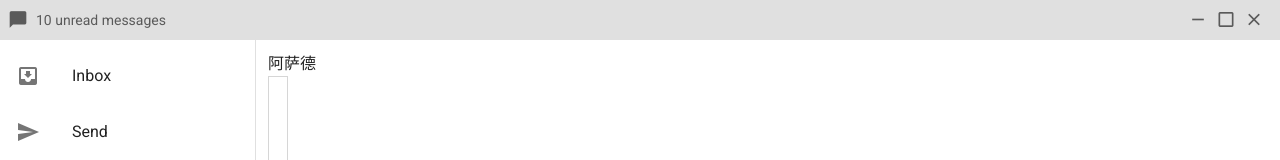
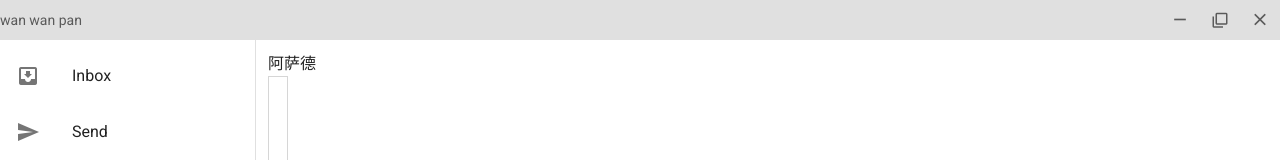
Before and after one commit to wannvmi/wan-wan-pan-desktop, a Vue app: page /#/home in a window 1280 px wide. Shown: the top 160 px of the page. Built offline with nearby package versions, Linux system fonts and the light colour scheme.

Commit message:
process click

```diff
--- a/src/layout/components/SystemBar.vue
+++ b/src/layout/components/SystemBar.vue
@@ -4,17 +4,94 @@
     window
     app
   >
-    <v-icon>mdi-message</v-icon>
-    <span>10 unread messages</span>
+    <span>wan wan pan</span>
     <v-spacer />
-    <v-icon>mdi-minus</v-icon>
-    <v-icon>mdi-checkbox-blank-outline</v-icon>
-    <v-icon>mdi-close</v-icon>
+    <div
+      class="system-bar-icon"
+      @click="minimize"
+    >
+      <v-icon :size="20">
+        mdi-minus
+      </v-icon>
+    </div>
+    <div
+      class="system-bar-icon"
+      v-if="!isMax"
+      @click="maximize"
+    >
+      <v-icon :size="18">
+        mdi-checkbox-blank-outline
+      </v-icon>
+    </div>
+    <div
+      class="system-bar-icon"
+      v-else
+      @click="restore"
+    >
+      <v-icon :size="18">
+        mdi-checkbox-multiple-blank-outline
+      </v-icon>
+    </div>
+    <div
+      class="system-bar-icon system-bar-close"
+      @click="close"
+    >
+      <v-icon :size="20">
+        mdi-close
+      </v-icon>
+    </div>
   </v-system-bar>
 </template>
 
 <script>
-export default {}
+export default {
+  data() {
+    return {
+      isMax: true
+    }
+  },
+  methods: {
+    minimize() {
+      process.minimize()
+    },
+    maximize() {
+      process.maximize()
+    },
+    restore() {
+      process.restore()
+    },
+    close() {
+      process.close()
+    }
+  }
+}
 </script>
 
-<style lang="scss" scoped></style>
+<style lang="scss" scoped>
+.v-system-bar {
+  padding: 0;
+  -webkit-app-region: drag;
+}
+
+.system-bar-icon {
+  width: 40px;
+  height: 40px;
+  -webkit-app-region: no-drag;
+
+  @extend %flex-center-col;
+
+  &:hover {
+    background-color: rgba(255, 255, 255, 0.7);
+  }
+
+  .v-icon {
+    margin: auto;
+  }
+
+  &.system-bar-close {
+    &:hover {
+      background-color: rgba(255, 0, 0, 0.7);
+    }
+  }
+}
+</style>
--- a/src/layout/index.vue
+++ b/src/layout/index.vue
@@ -1,7 +1,7 @@
 <template>
+  <div>
     <v-app id="inspire">
       <system-bar />
-
       <v-navigation-drawer
         v-model="drawer"
         permanent
@@ -32,6 +32,7 @@
         </v-container>
       </v-main>
     </v-app>
+  </div>
 </template>
 
 <script>
@@ -62,6 +63,8 @@ export default {
 <style lang="scss" scoped>
 .v-main {
   height: calc(100vh - 40px);
+  overflow-x: hidden;
+  overflow-y: scroll;
 }
 
 .demos {
--- a/src/styles/index.scss
+++ b/src/styles/index.scss
@@ -2,7 +2,7 @@
 
 html {
   // overflow-y: auto !important;
-  overflow-y: hidden !important;
+  overflow-y: auto !important;
 }
 
 *,
--- a/vue.config.js
+++ b/vue.config.js
@@ -47,5 +47,10 @@ module.exports = {
       .plugin('banner')
       .use(webpack.BannerPlugin, [`pacakge version: ${packageinfo.version}`])
       .end()
+  },
+  pluginOptions: {
+    electronBuilder: {
+      nodeIntegration: true
+    }
   }
 }
```
Also changed, not shown: src/background.js (+19 -3 lines). Lines whose indentation alone changed are shown as unchanged.
